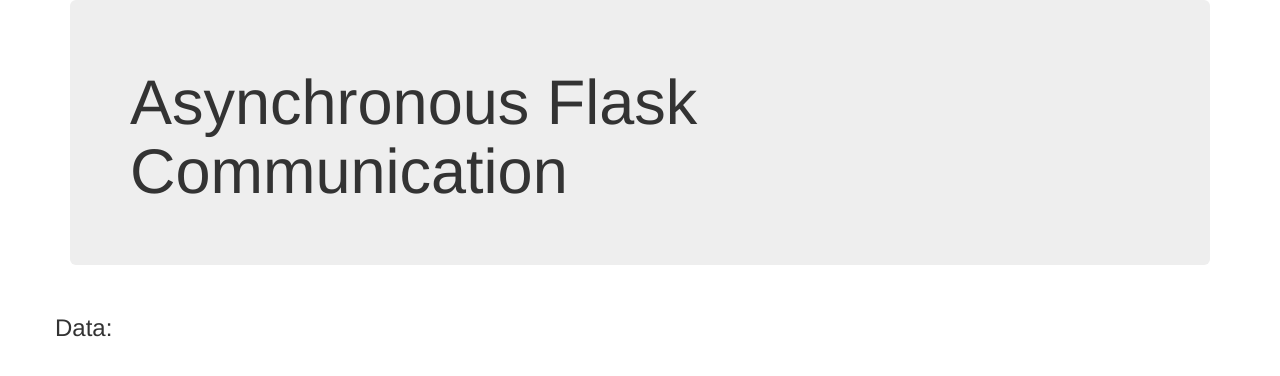
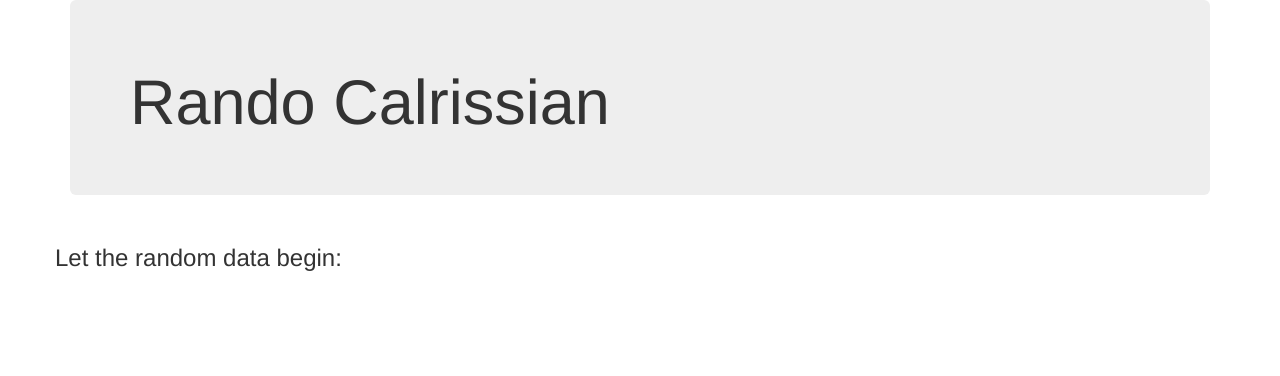
Before and after one commit to alfredangeline/flask-half-full, a Flask app: page / in a window 1280 px wide. Shown: the top 376 px of the page. Run offline with Flask 2, Linux system fonts and the light colour scheme; some libraries are stand-ins or nearby versions.

Commit message:
Update index.html

```diff
--- a/templates/index.html
+++ b/templates/index.html
@@ -10,13 +10,13 @@
 <body>
 <div class="container">
   <div class="jumbotron">
-    <h1>Asynchronous Flask Communication</h1>
+    <h1>Rando Calrissian</h1>
   </div>
 </div>
 
 <div class="container" id="content">
     <div class="row">
-        <h3>Data:</h3>
+        <h3>Let the random data begin:</h3>
         <div id="log">
         </div>
     </div>
```
